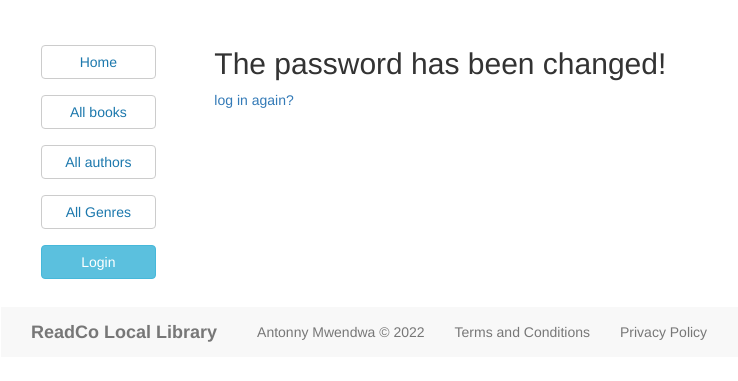
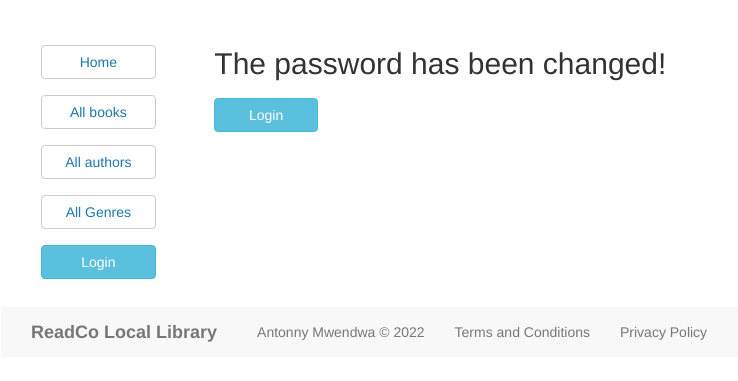
Before and after one commit to AntoMw/Locallibrary, a Django app: a page that uses catalog/templates/registration/password_reset_complete.html in a window 1280 px wide. Shown: the part 103-484 px from the top of the page, without its empty margins (38-776 px from the left). Run offline with Django 4.2, Linux system fonts and the light colour scheme; some libraries are stand-ins or nearby versions.

Commit message:
Module 7:
Edited passowrd reset templates

```diff
--- a/catalog/templates/registration/password_reset_complete.html
+++ b/catalog/templates/registration/password_reset_complete.html
@@ -2,5 +2,5 @@
 
 {% block content %}
   <h2>The password has been changed!</h2>
-  <p><a href="{% url 'login' %}">log in again?</a></p>
+  <a href="{% url 'login'%}?next={{request.path}}" class="btn btn-info navbar-btn" style="width:10%;color:white;" role="button">Login</a>
 {% endblock %}
--- a/catalog/templates/registration/password_reset_email.html
+++ b/catalog/templates/registration/password_reset_email.html
@@ -4,5 +4,4 @@
 <p>Someone asked for password reset for email {{ email }}. Follow the link below:</p>
 {{ protocol}}://{{ domain }}{% url 'password_reset_confirm' uidb64=uid token=token %}
 
-
 {% endblock %}
```
